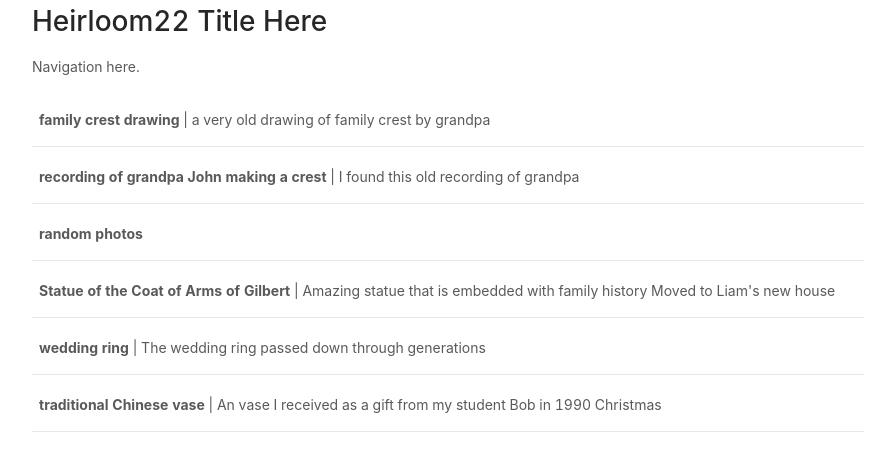
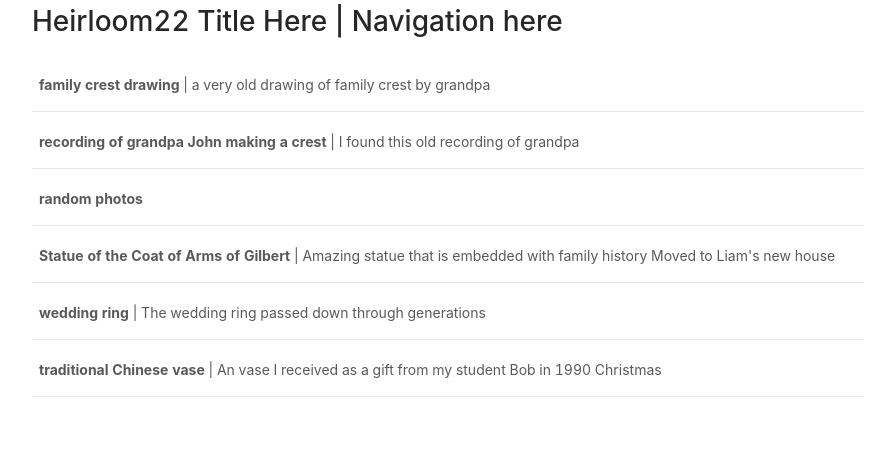
Before and after one commit to saybb/heirloom22, a React (Create React App) app in the folder front_end/: page / in a window 1280 px wide. Shown: the top 452 px of the page, without its empty margins (192-1087 px from the left). Built offline with nearby package versions, Linux system fonts and the light colour scheme.

Commit message:
improve App structure to facilitate other pages.
also move title into navigation bar

```diff
--- a/front_end/src/App.js
+++ b/front_end/src/App.js
@@ -5,14 +5,27 @@ import './App.css';
 import Navigation from "./Navigation.js";
 import ArtefactList from "./feed/ArtefactList.js";
 
-function App() {
-  return (
-    <div className="App">
-      <div><h1>Heirloom22 Title Here</h1></div>
-      <Navigation />
-      <ArtefactList />
-    </div>
-  );
+class App extends React.Component {
+  state = {
+    // maintain a list of "pages" and which one is active
+    active: "artefactList",
+    pages: {
+      artefactList: <ArtefactList />
+    }
+  }
+
+  render() {
+    const {active, pages} = this.state;
+
+    return (
+      <div className="App">
+        <Navigation />
+        { // show only the active component
+          pages[active]
+        }
+      </div>
+    );
+  };
 }
 
 export default App;
--- a/front_end/src/Navigation.js
+++ b/front_end/src/Navigation.js
@@ -3,7 +3,7 @@ import React from 'react';
 function Navigation() {
   return (
     <div className="Navigation">
-      <p>Navigation here.</p>
+      <h1>Heirloom22 Title Here | Navigation here </h1>
     </div>
   );
   }
```
